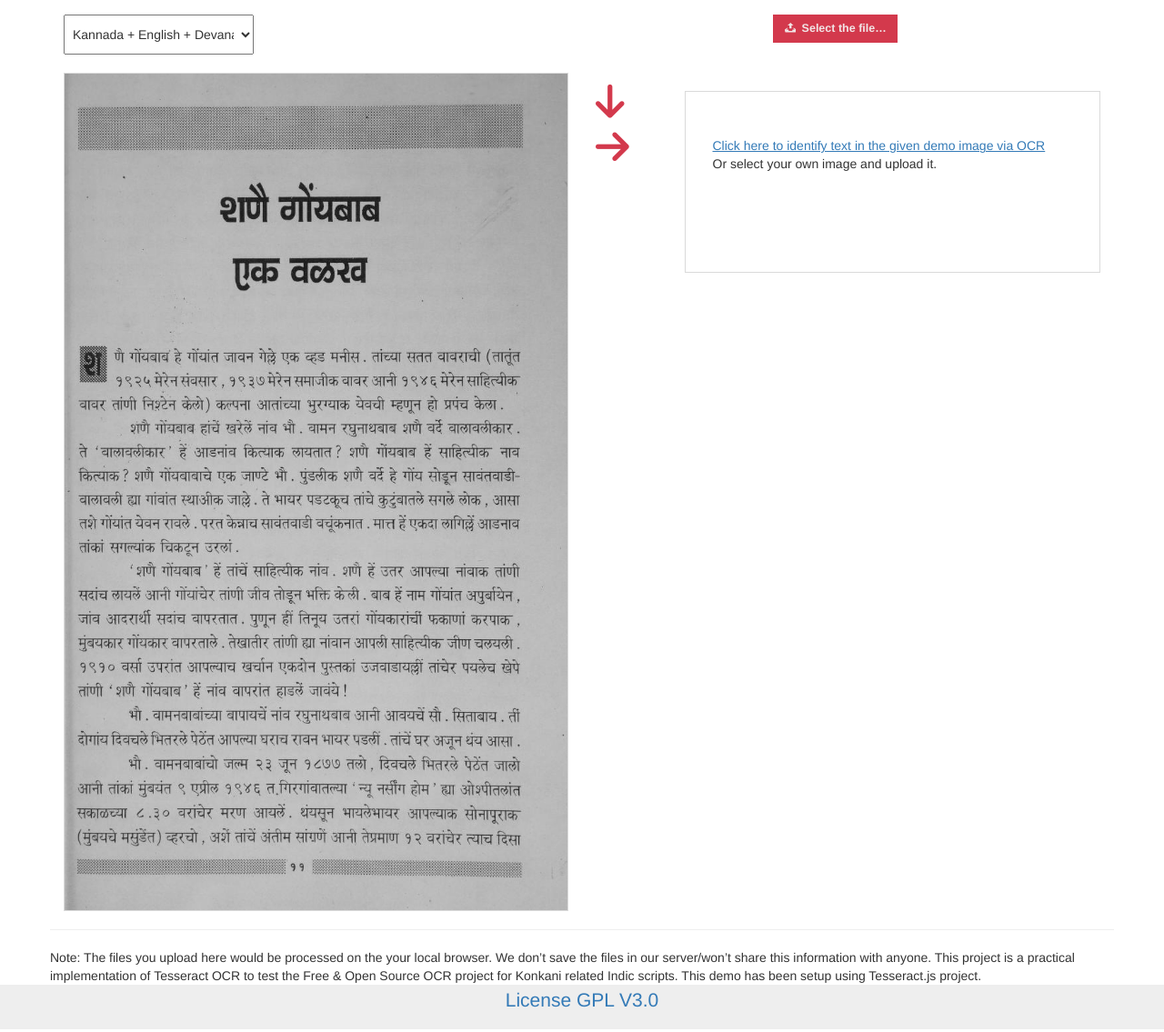
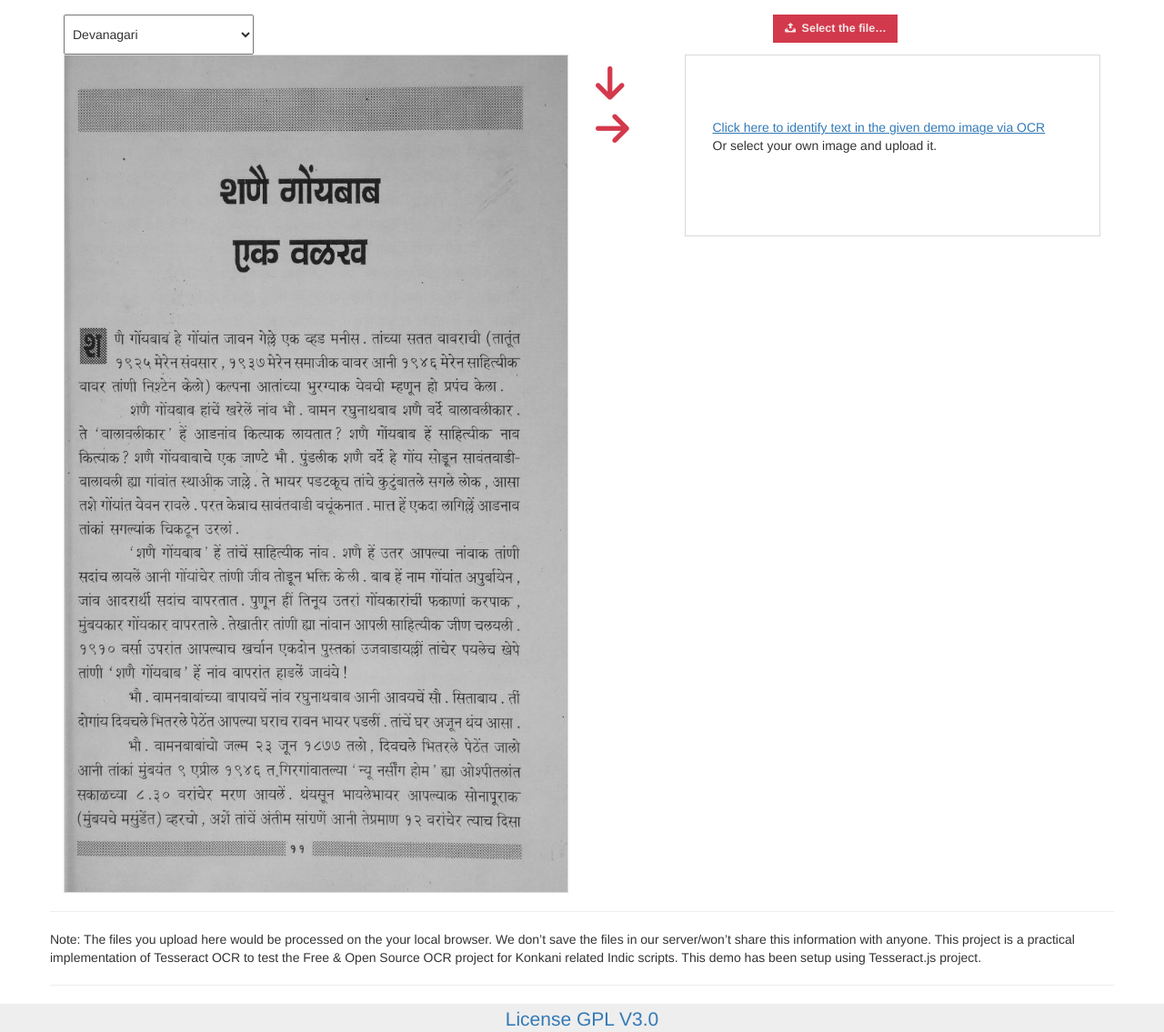
Before and after one commit to sanchaya/konkaniocr, a plain HTML site: page index.html in a window 1280 px wide. Shown: the part 165-1300 px from the top of the page at 91% size. Drawn offline with nearby package versions, Linux system fonts and the light colour scheme.

Commit message:
update commit

```diff
--- a/index.html
+++ b/index.html
@@ -3,7 +3,7 @@
 <head>
   <meta charset='utf-8'>
   <meta http-equiv='X-UA-Compatible' content='IE=edge'>
-  <title>Konkani Tesseract OCR | ಕೊಂಕಣಿ ಓಸಿಆರ್ ಡೆಮೋ</title>
+  <title>Konkani  OCR | ಕೊಂಕಣಿ ಓಸಿಆರ್ ಡೆಮೋ</title>
       <meta name='viewport' content='width=device-width, initial-scale=1'>
     <!--<link rel="stylesheet" href="https://stackpath.bootstrapcdn.com/bootstrap/4.3.1/css/bootstrap.min.css">-->
     <link rel="stylesheet" href="https://maxcdn.bootstrapcdn.com/bootstrap/3.4.1/css/bootstrap.min.css">
@@ -68,10 +68,10 @@
       <div class="row">
         <div class="col-sm-8">
           <select id=“langsel”>
-            <option value=‘kan+eng+devanagari’> Kannada + English + Devanagari </option>
-            <option value=‘kan’> ಕನ್ನಡ </option>
-            <option value=‘devanagari’> Devanagari </option>
-            <option value=‘eng’> English </option>
+            <option value="hin"> Devanagari </option>
+            <option value="kan+eng+hin"> Kannada + English + Devanagari </option>
+            <option value="kan"> ಕನ್ನಡ </option>
+            <option value="eng"> English </option>
           </select>
         </div>
         <div class="col-sm-4">
@@ -84,7 +84,7 @@
               </svg> <span>Select the file&hellip;</span></label>
           </div>
         </div>
-      </div>‍
+      </div>
     </div>
 
     <div class="container ">
@@ -97,7 +97,7 @@
           <i id="arrow-right" class="fas fa-arrow-right d-none d-md-block"></i>
           <i id="arrow-down" class="fas fa-arrow-down d-block d-md-none"></i>
         </div>
-        <div class="col-sm-5">‍
+        <div class="col-sm-5">
           <div id="log">
             <span id="startPre">
               <a id="startLink" href="#">Click here to identify text in the given demo image via OCR</a>
@@ -110,10 +110,14 @@
       <div class="row">
 
         <hr />
+	<p>
         Note: The files you upload here would be processed on the your local browser. We don’t save the files in our
         server/won’t share this information with anyone. This project is a practical implementation of Tesseract OCR to
         test the Free & Open Source OCR project for Konkani related Indic scripts. This demo has been setup using
-        Tesseract.js project. ‍
+        Tesseract.js project.
+	</p>
+        <hr />
+
       </div>
     </div>
   </main>
```
Lines whose indentation alone changed are shown as unchanged.
